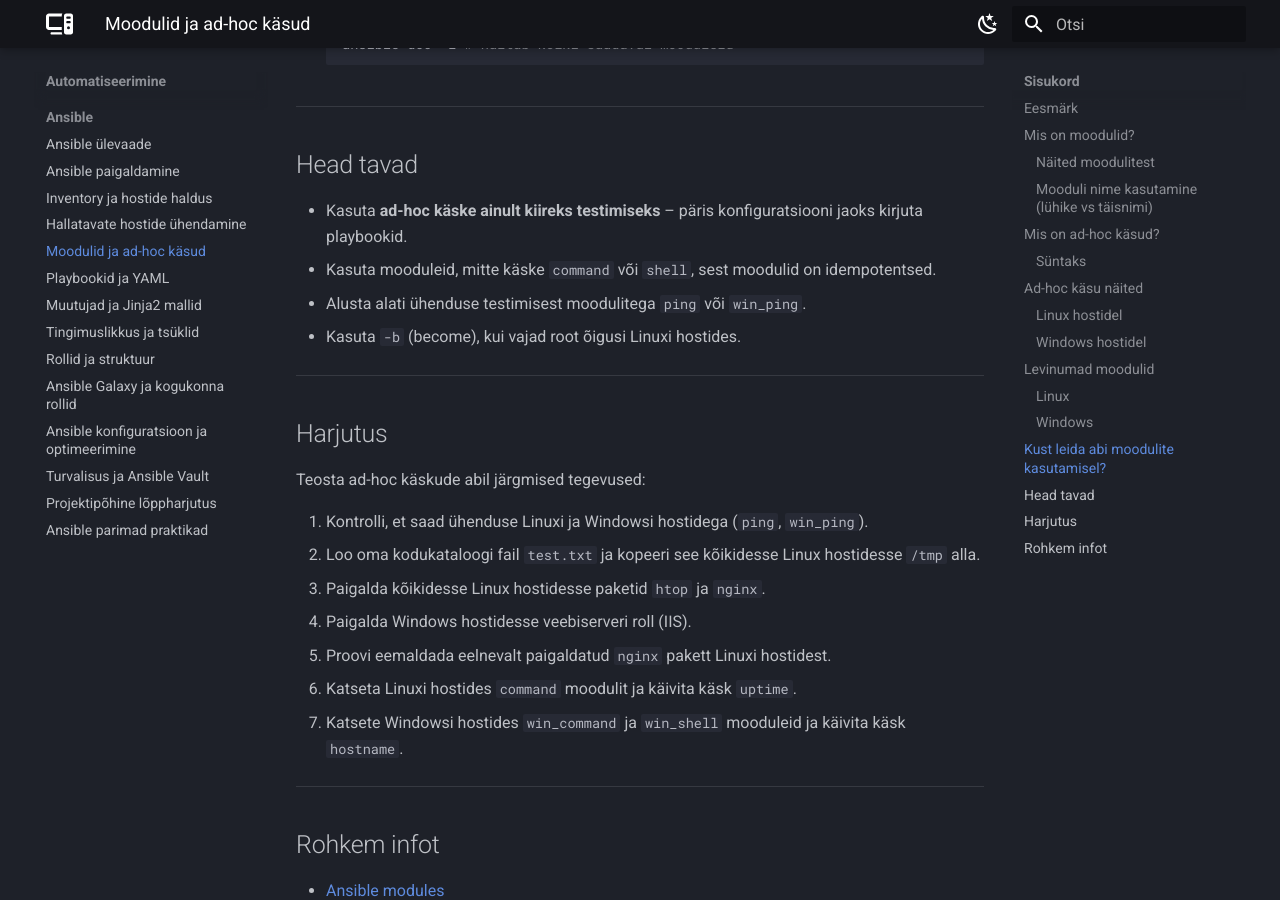
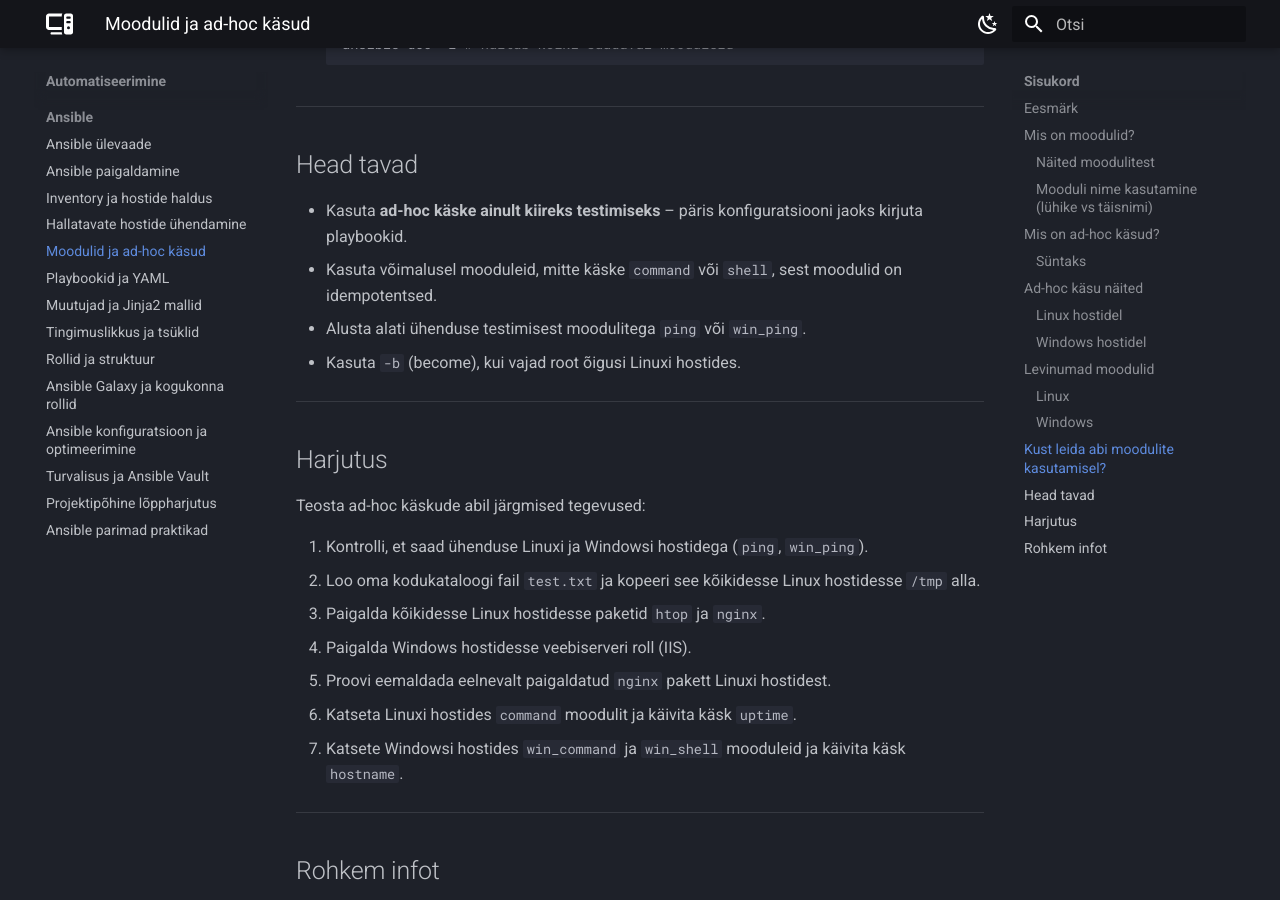
Before and after one commit to priitpaap/priitpaap.github.io, an MkDocs documentation site: the page built from docs/ansible/ansiblemodules.md, in a window 1280 px wide and 900 px high, scrolled down 4328 px. Built offline with MkDocs 1.6.1 and Material for MkDocs 9.7.7, drawn with Linux system fonts in a browser that asks for light colours.

Commit message:
Update ansiblemodules.md

```diff
--- a/docs/ansible/ansiblemodules.md
+++ b/docs/ansible/ansiblemodules.md
@@ -166,7 +166,7 @@ Kui sa ei tea, kuidas mõni moodul töötab või milliseid argumente ta toetab,
 ## Head tavad
 
 - Kasuta **ad-hoc käske ainult kiireks testimiseks** – päris konfiguratsiooni jaoks kirjuta playbookid.
-- Kasuta mooduleid, mitte käske `command` või `shell`, sest moodulid on idempotentsed.
+- Kasuta võimalusel mooduleid, mitte käske `command` või `shell`, sest moodulid on idempotentsed.
 - Alusta alati ühenduse testimisest moodulitega `ping` või `win_ping`.
 - Kasuta `-b` (become), kui vajad root õigusi Linuxi hostides.
 
```
